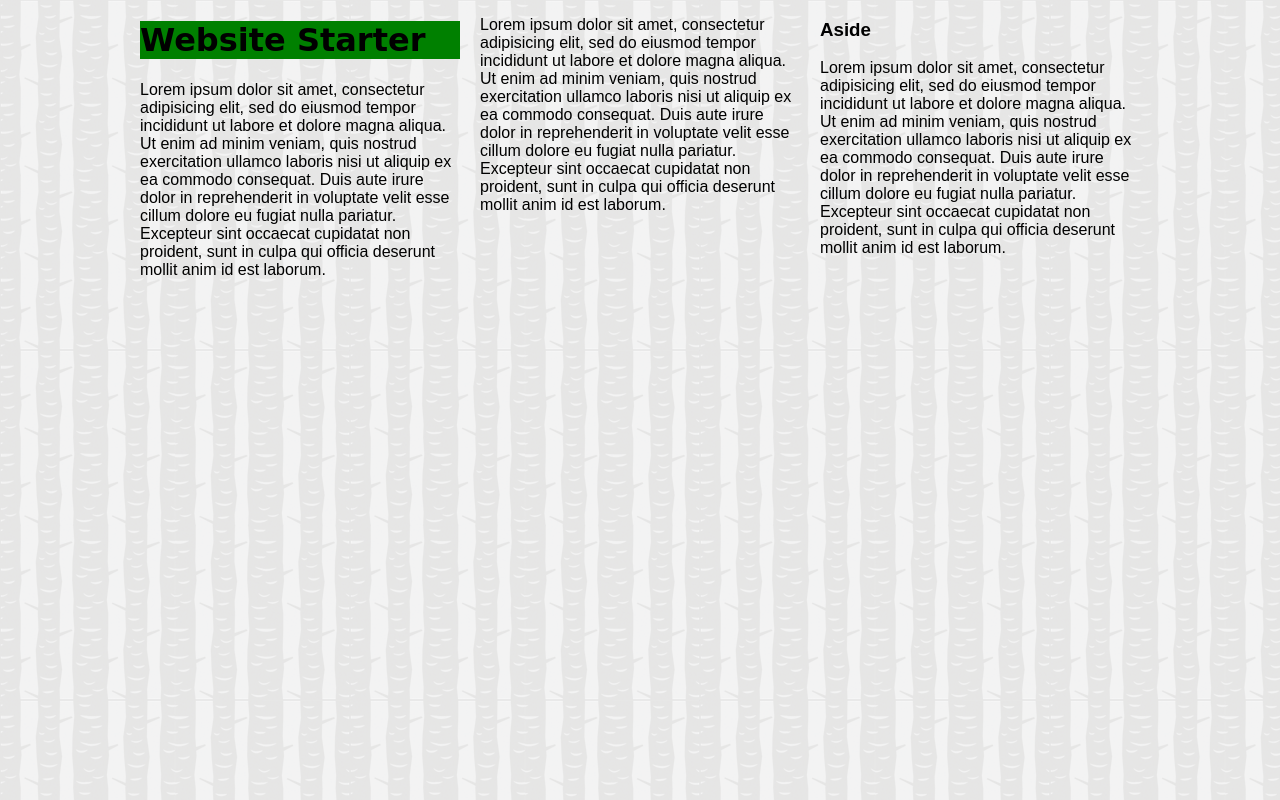
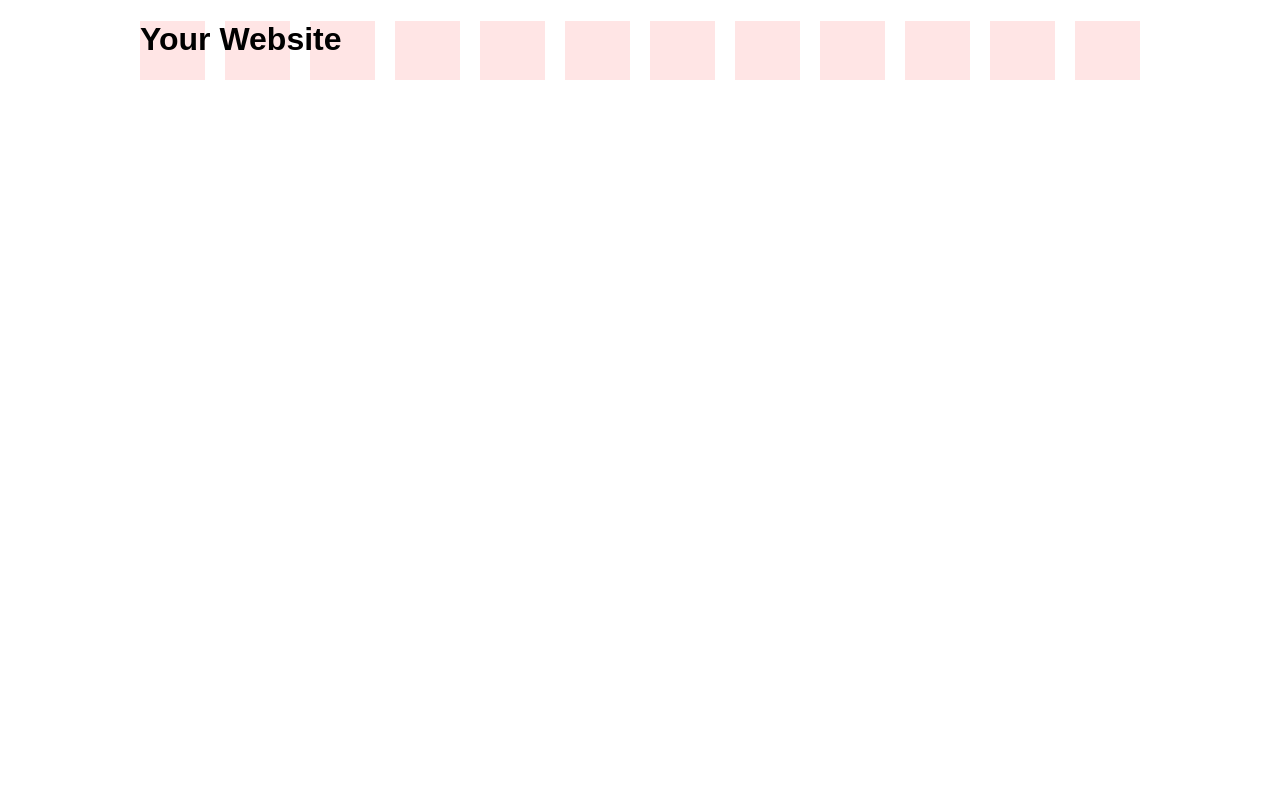
Before and after one commit to emschroeder/p2-resume, a plain HTML site: page index.html in a window 1280 px wide. Drawn offline with Linux system fonts and the light colour scheme; a web font is replaced by a local one.

Commit message:
Version 0

```diff
--- a/css/styles.css
+++ b/css/styles.css
@@ -1,11 +1,7 @@
-body {
-	background: url("../img/bg.png");
+/* Your Website Styles */
 
+
+/* Show Grid */
+.showgrid {
+	background: url("../img/grid-bg.png") repeat-y;
 }
-
-h1 {
-	background: green;
-	font-family: 'Dr Sugiyama', cursive;
-}
-
-/*Diagnostic Styling */
--- a/index.html
+++ b/index.html
@@ -2,58 +2,25 @@
 <html lang="en">
 <head>
   <meta charset="UTF-8" />
-  <title>Website Starter</title>
+  <title>Your Website</title>
 
-<link rel="stylesheet" type="text/css" href="css/normalize.css">
-<link rel="stylesheet" type="text/css" href="css/grid.css">
-<link href='http://fonts.googleapis.com/css?family=Dr+Sugiyama' rel='stylesheet' type='text/css'>
-<link rel="stylesheet" type="text/css" href="css/styles.css">
+  <link rel="stylesheet" href="css/normalize.css">
+  <link rel="stylesheet" href="css/grid.css">
+  <link rel="stylesheet" href="css/styles.css">
 
 </head>
 <body>
 
-<div class="container">
+	<div class="container showgrid">
 
+		<!-- Your Content -->
+		<h1>Your Website</h1>
 
-  <div class="grid_4 alpha">
-<h1>Website Starter</h1>
+		<!-- Clearfix -->
+		<div class="clear"></div>
 
-<p>Lorem ipsum dolor sit amet, consectetur adipisicing elit, sed do eiusmod
-tempor incididunt ut labore et dolore magna aliqua. Ut enim ad minim veniam,
-quis nostrud exercitation ullamco laboris nisi ut aliquip ex ea commodo
-consequat. Duis aute irure dolor in reprehenderit in voluptate velit esse
-cillum dolore eu fugiat nulla pariatur. Excepteur sint occaecat cupidatat non
-proident, sunt in culpa qui officia deserunt mollit anim id est laborum.</p>
+	</div>
 
-</div>
-
-<div class="grid_4">
-<p>Lorem ipsum dolor sit amet, consectetur adipisicing elit, sed do eiusmod
-tempor incididunt ut labore et dolore magna aliqua. Ut enim ad minim veniam,
-quis nostrud exercitation ullamco laboris nisi ut aliquip ex ea commodo
-consequat. Duis aute irure dolor in reprehenderit in voluptate velit esse
-cillum dolore eu fugiat nulla pariatur. Excepteur sint occaecat cupidatat non
-proident, sunt in culpa qui officia deserunt mollit anim id est laborum.</p>
-
-</div>
-
-</div>
-
-
-
-<div class="grid_4 omega">
-<h3>Aside</h3>
-
-<p>Lorem ipsum dolor sit amet, consectetur adipisicing elit, sed do eiusmod
-tempor incididunt ut labore et dolore magna aliqua. Ut enim ad minim veniam,
-quis nostrud exercitation ullamco laboris nisi ut aliquip ex ea commodo
-consequat. Duis aute irure dolor in reprehenderit in voluptate velit esse
-cillum dolore eu fugiat nulla pariatur. Excepteur sint occaecat cupidatat non
-proident, sunt in culpa qui officia deserunt mollit anim id est laborum.</p>
-</div>
-
-
-</div>
 
 </body>
 </html>
```
Also changed, not shown: img/bg.png (deleted), img/grid-bg.png (added).
